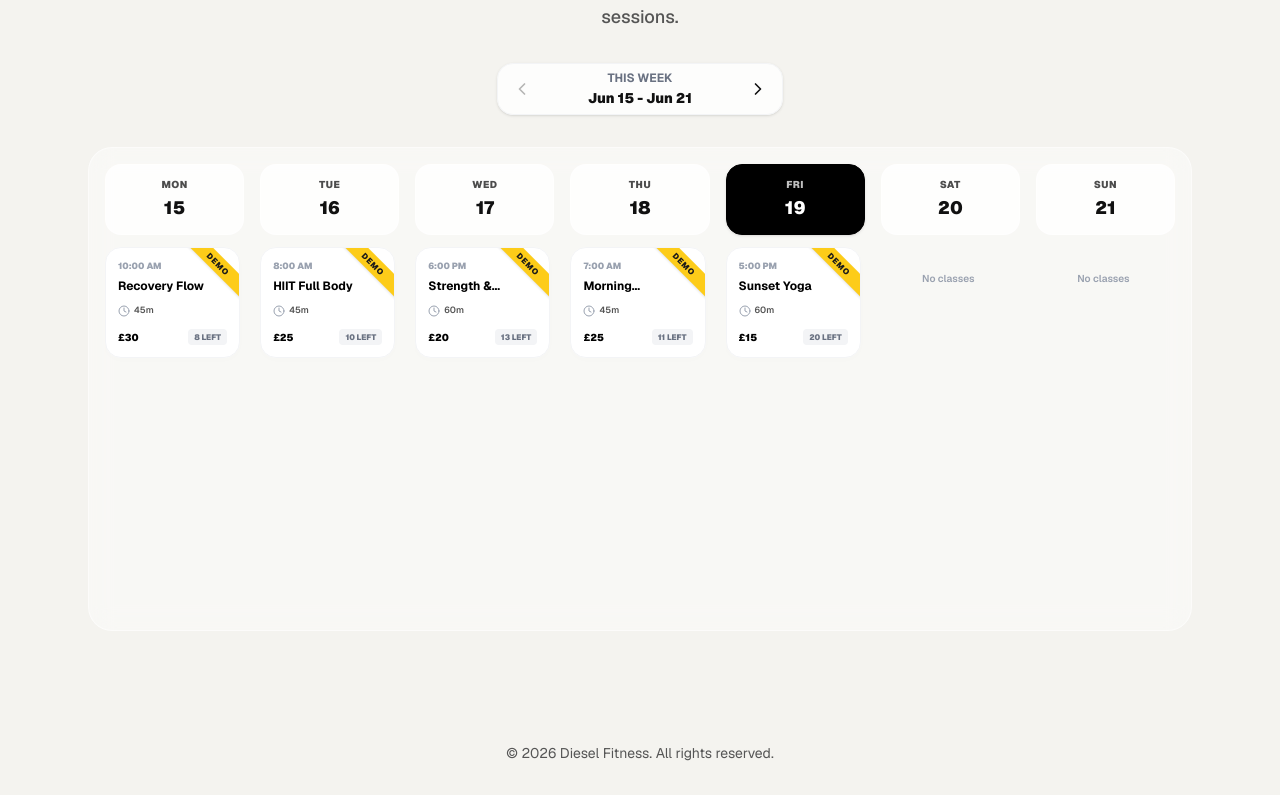
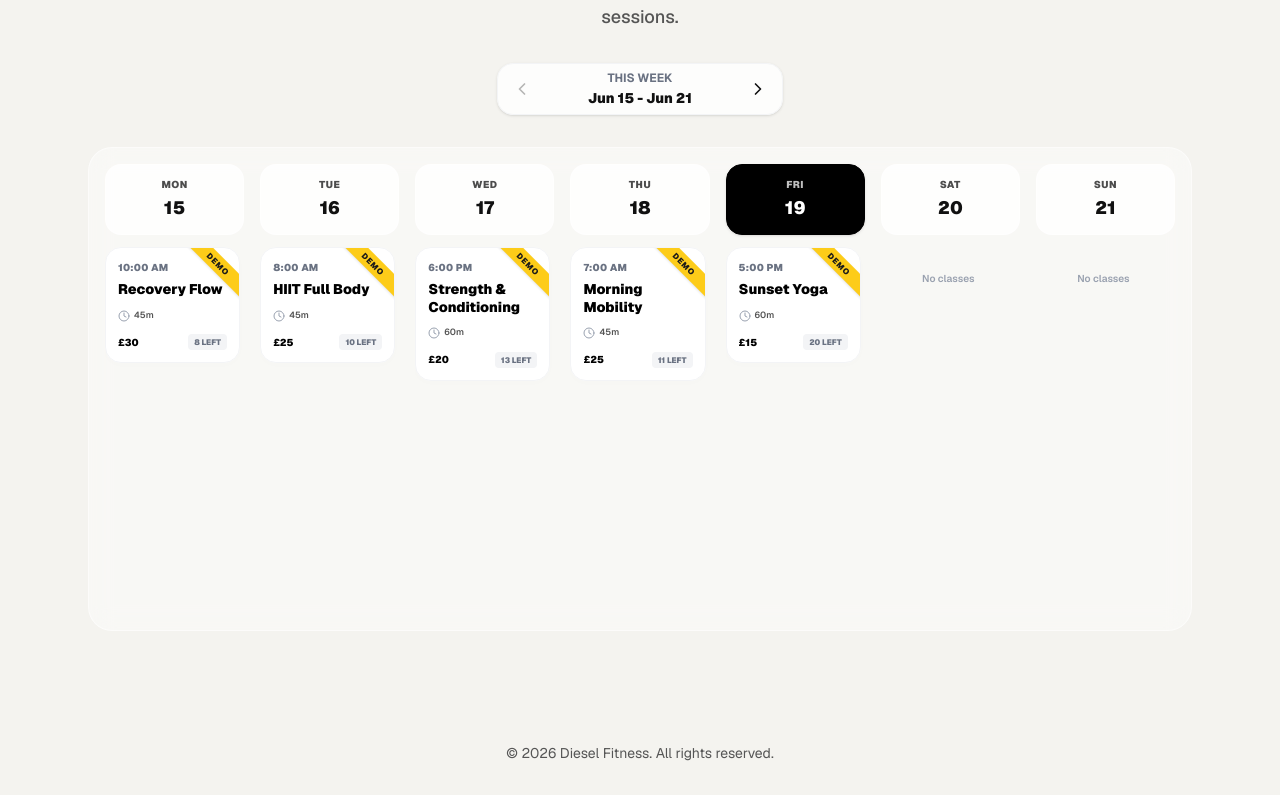
Before and after one commit to ryan1234621/Diesel-Fitness-Demo, a Next.js app: page / in a window 1280 px wide. Shown: the part 1177-1972 px from the top of the page. Built offline with nearby package versions, Linux system fonts and the light colour scheme; no server answers; the database is empty.

Commit message:
style: increase calendar session title size for better visibility

```diff
--- a/src/components/landing/WeeklySchedule.tsx
+++ b/src/components/landing/WeeklySchedule.tsx
@@ -288,10 +288,10 @@ export function WeeklySchedule() {
                                 Demo
                               </div>
                             )}
-                            <span className="text-[9px] font-black text-gray-400 block mb-1">
+                            <span className="text-[10px] font-black text-gray-500 block mb-1.5 uppercase tracking-wide">
                               {format(new Date(session.start_time), "h:mm a")}
                             </span>
-                            <h4 className="font-bold text-xs text-black line-clamp-1 pr-3">
+                            <h4 className="font-black text-sm text-black leading-tight mb-1">
                               {session.session_types?.title}
                             </h4>
 
```
